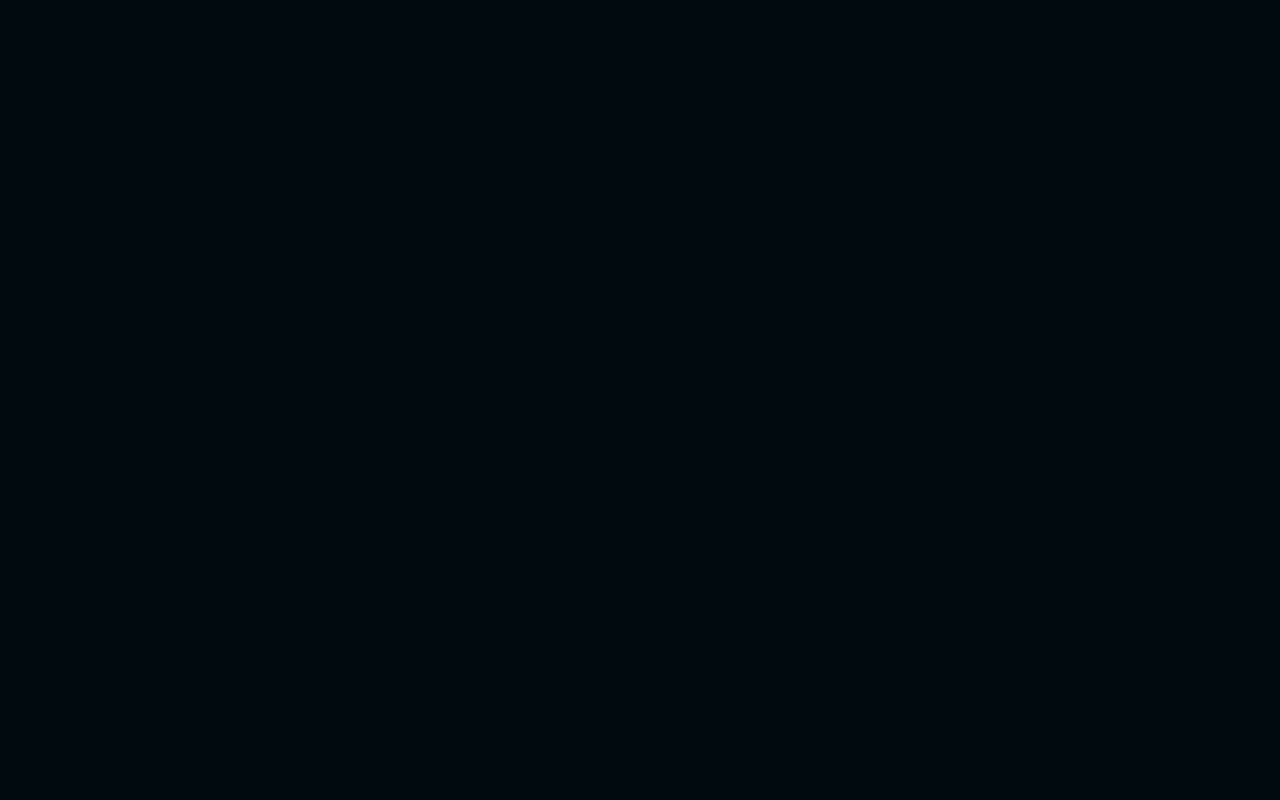
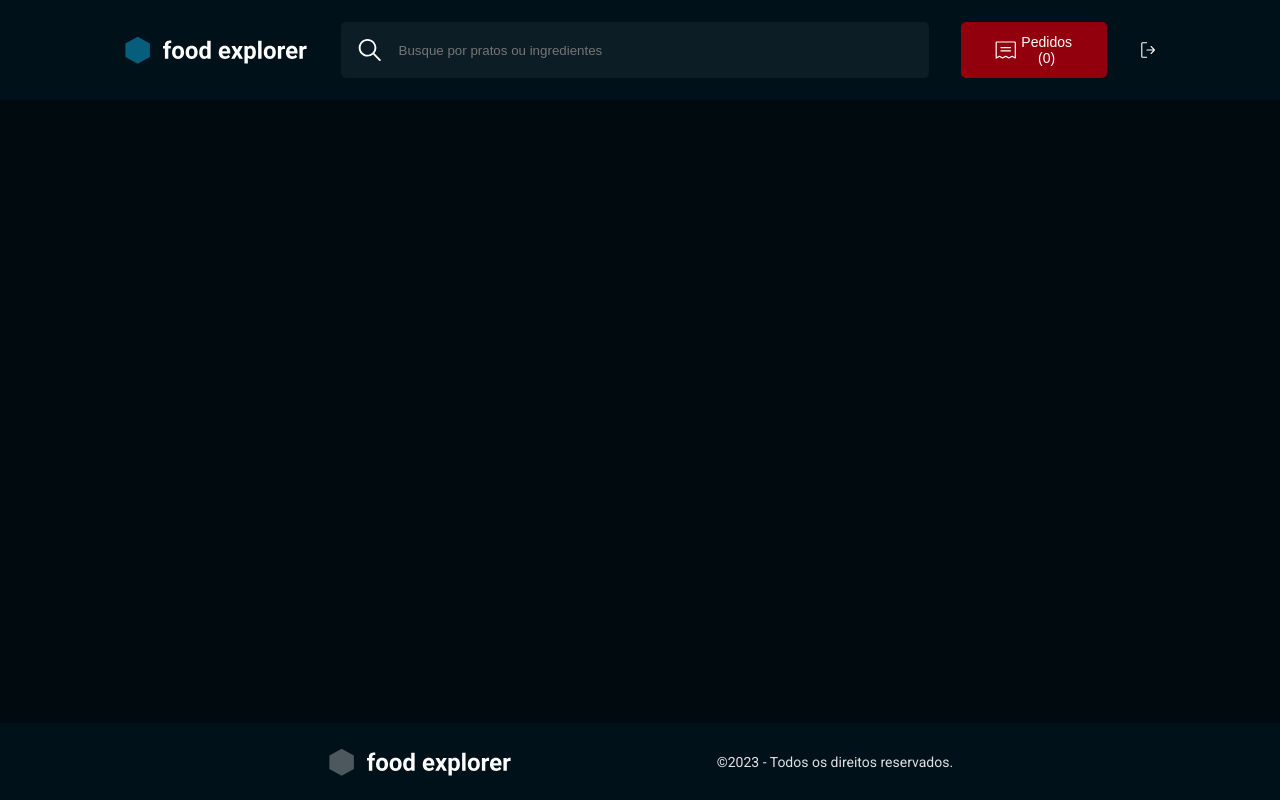
Before and after one commit to matheushnascimento/food-explorer, a React (Vite) app: page /create in a window 1280 px wide. Before the commit this address had no page. Built offline with nearby package versions, Linux system fonts and the light colour scheme.

Commit message:
create `Create` page and set route

```diff
--- /dev/null
+++ b/src/pages/Create/index.jsx
@@ -0,0 +1,13 @@
+import { Container } from "./styles";
+
+import { Footer } from "../../components/Footer";
+import { Header } from "../../components/Header";
+
+export function Create() {
+  return (
+    <Container>
+      <Header />
+      <Footer />
+    </Container>
+  );
+}
--- /dev/null
+++ b/src/pages/Create/styles.js
@@ -0,0 +1,3 @@
+import styled from "styled-components";
+
+export const Container = styled.div``;
--- a/src/routes/app.routes.jsx
+++ b/src/routes/app.routes.jsx
@@ -2,12 +2,14 @@ import { Routes, Route } from "react-router-dom";
 
 import { Home } from "../pages/Home";
 import { Details } from "../pages/Details";
+import { Create } from "../pages/Create";
 
 export function AppRoutes() {
   return (
     <Routes>
       <Route path="/home" element={<Home />} />
       <Route path="/details" element={<Details />} />
+      <Route path="/create" element={<Create />} />
     </Routes>
   );
 }
```
